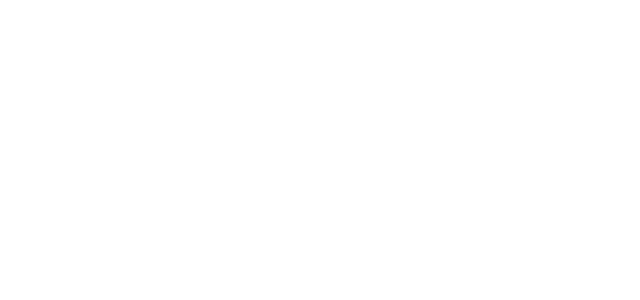
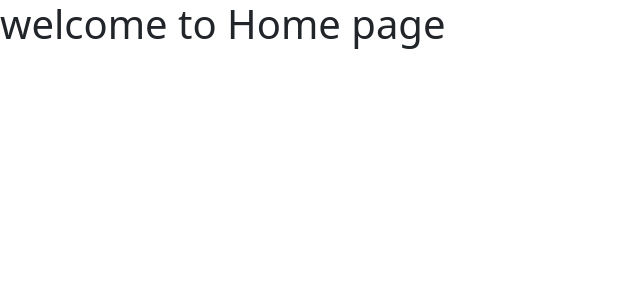
Before and after one commit to kiran-uravakonda/LoginProject, a React (Create React App) app: page /Home in a window 1280 px wide. Before the commit this address had no page. Shown: the top 300 px of the page, without its empty margins (0-640 px from the left). Built offline with nearby package versions, Linux system fonts and the light colour scheme.

Commit message:
updatedcode

```diff
--- /dev/null
+++ b/src/Components/Home.js
@@ -0,0 +1,6 @@
+function Home(){
+    return(
+        <h1>welcome to Home page</h1>
+    )
+}
+export default Home;
--- a/src/Components/Login.js
+++ b/src/Components/Login.js
@@ -1,13 +1,10 @@
 import Axios from 'axios'
 import {useState} from 'react';
-import { Link } from "react-router-dom";
+import { Link,useNavigate } from "react-router-dom";
+
 function Login() {
-
-        // Axios.post('http://localhost:1000/signup',data})
-        // .then(result=>console.log(result))
-        // .catch((err)=>console.log(err))
-
-    let [value,setValue]=useState({
+      const navigate=useNavigate();
+       let [value,setValue]=useState({
         email:'',
         password:'',
         emailErr:'',
@@ -28,11 +25,11 @@
    event.preventDefault()
      validate()
   let requestData={
-    firstName:value.firstName,
     email:value.email,
     password:value.password
   }
-     Axios.post('http://localhost:1000/signup',requestData)
+  console.log(requestData)
+     Axios.post('http://127.0.0.1:1000/login',{requestData})
         .then(result=>console.log(result))
         .catch((err)=>console.log(err))
     }
@@ -42,6 +39,7 @@
       {
         setValue({...value,checkErr:"please enter values"})
       }
+
       else if(!value.password){
         setValue({...value,passwordErr:"please enter password"})
       }
@@ -55,7 +53,9 @@
         setValue({...value,emailErr:"please enter valid email"})
       }
       else{
-            console.log("success")
+
+            navigate('/home');
+
       }
     }
 
--- a/src/Components/Router.js
+++ b/src/Components/Router.js
@@ -1,5 +1,6 @@
 import Login from './Login';
 import SignUp from './Signup';
+import Home from './Home';
 import { BrowserRouter, Routes, Route } from "react-router-dom";
 function MainRouter() {
   return (
@@ -8,6 +9,7 @@
       <Routes>
        <Route path='/' element={<Login/>}/>
        <Route path='/signup' element={<SignUp/>}/>
+       <Route path='/Home' element={<Home/>}/>
       </Routes>
       </BrowserRouter>
     </div>
--- a/src/Components/Signup.js
+++ b/src/Components/Signup.js
@@ -31,9 +31,11 @@
       password:value.password
     }
     console.log(requestData)
+
        Axios.post('http://127.0.0.1:1000/signup',{requestData})
           .then(result=>console.log(result))
           .catch((err)=>console.log(err))
+
     }
 
     function validate(){
```
